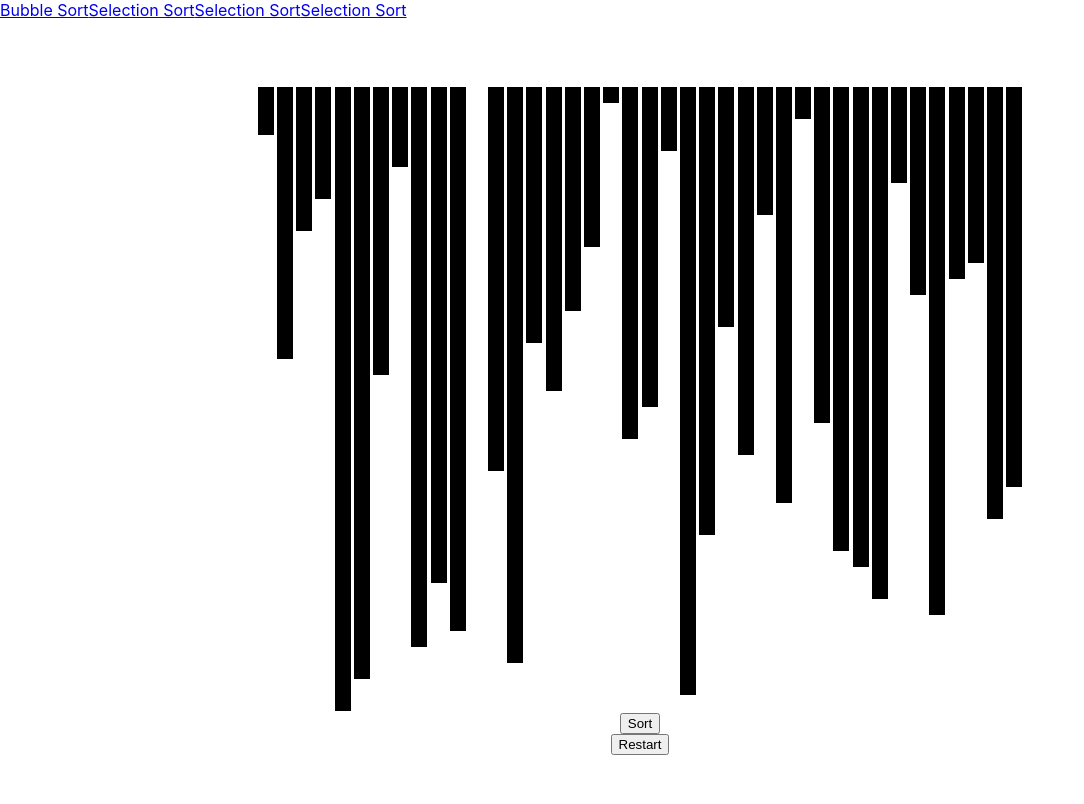
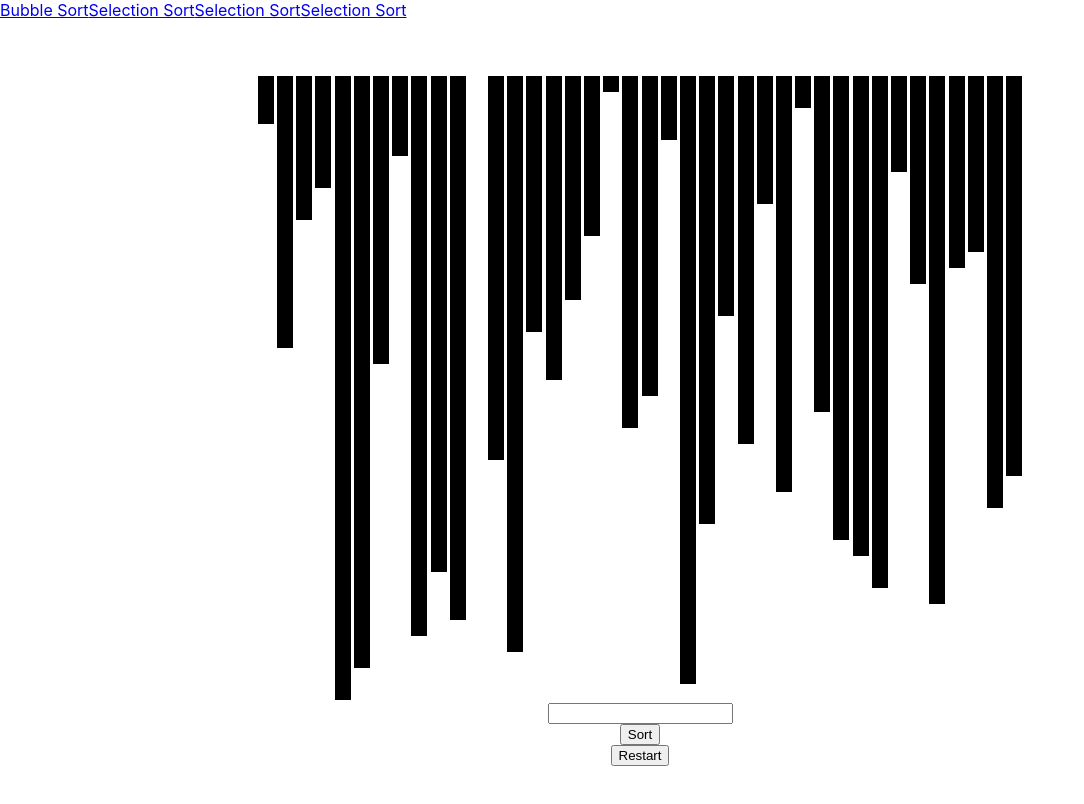
Before and after one commit to BenjaminGrabow/Visualize-Algorithms, a React (Create React App) app in the folder sort_algos/: page /bubble_sort in a window 1280 px wide. Shown: the top 804 px of the page, without its empty margins (0-1084 px from the left). Built offline with nearby package versions, Linux system fonts and the light colour scheme.

Commit message:
create input speed

```diff
--- a/sort_algos/src/components/SortAlgos/IterativeSorting/BubbleSort.js
+++ b/sort_algos/src/components/SortAlgos/IterativeSorting/BubbleSort.js
@@ -123,7 +123,7 @@ class BubbleSort extends React.Component {
           ))}
         </div>
 <div className="settings">
-
+<input type="number" onChange={this.handleChange} name="speed" value={this.state.speed} />
 </div>
         <button onClick={this.sort}>Sort</button>
         <button onClick={this.restart}>Restart</button>
```
